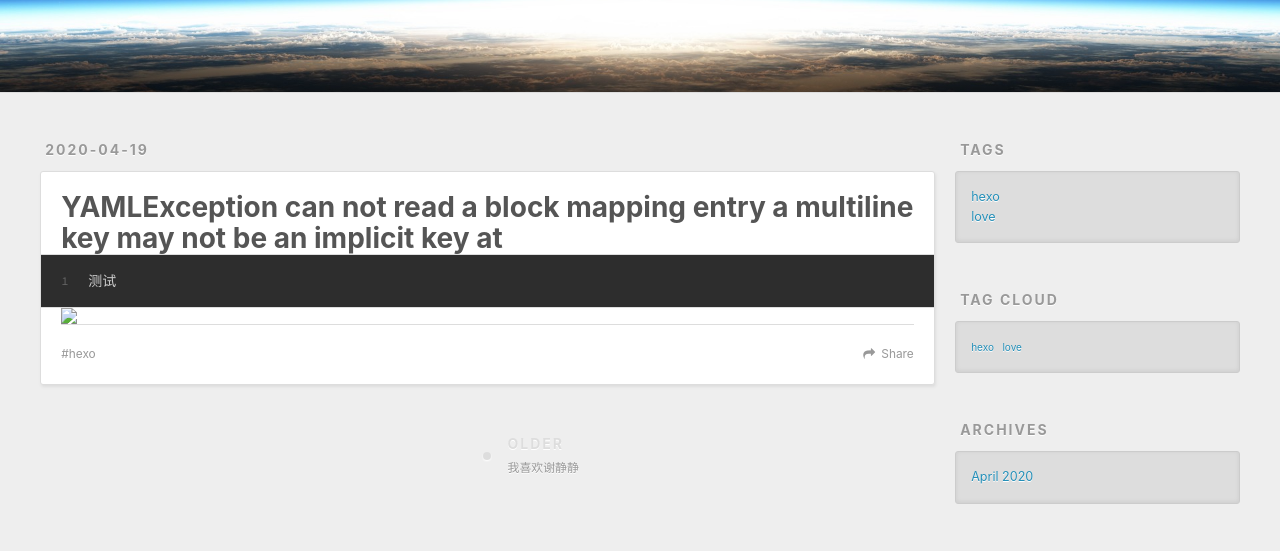
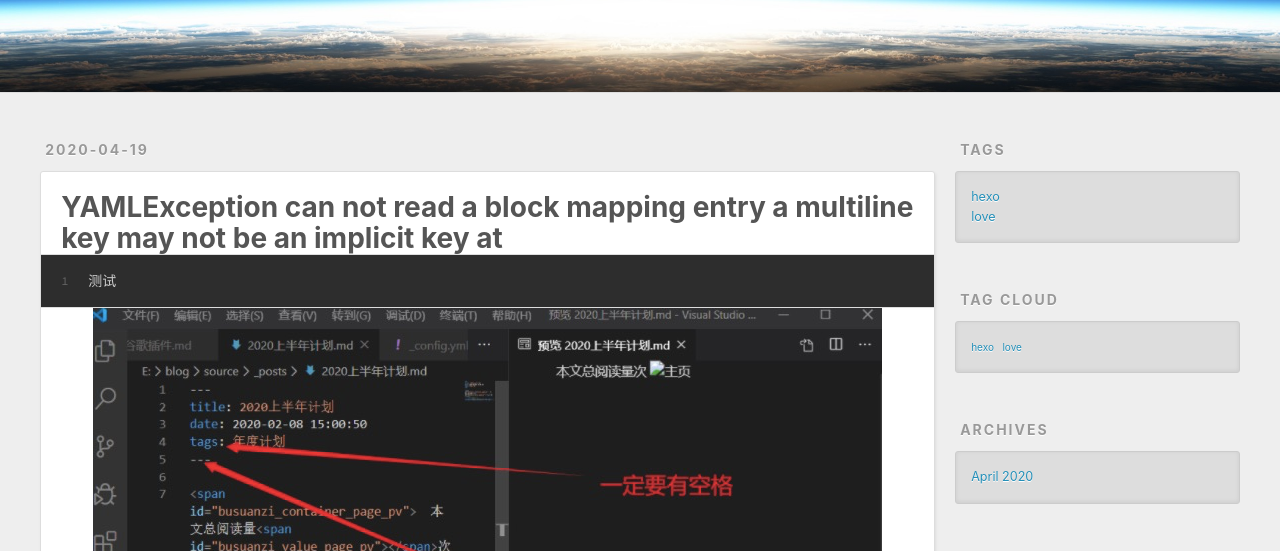
Before and after one commit to lccbiluox2/lccbiluox2.github.io, a plain HTML site: page 2020/04/19/hexo/YAMLException can not read a block mapping entry a multiline key may not be an implicit key at /index.html in a window 1280 px wide. Shown: the part 208-759 px from the top of the page. Drawn offline with nearby package versions, Linux system fonts and the light colour scheme.

Commit message:
Site updated: 2020-04-19 19:50:38

```diff
--- a/2020/04/19/hexo/YAMLException can not read a block mapping entry a multiline key may not be an implicit key at /index.html
+++ b/2020/04/19/hexo/YAMLException can not read a block mapping entry a multiline key may not be an implicit key at /index.html
@@ -14,13 +14,13 @@
 <meta property="og:site_name" content="Hexo">
 <meta property="og:description" content="1测试">
 <meta property="og:locale" content="en_US">
-<meta property="og:image" content="http://yoursite.com/2020/04/19/hexo/YAMLException%20can%20not%20read%20a%20block%20mapping%20entry%20a%20multiline%20key%20may%20not%20be%20an%20implicit%20key%20at%20/00-hexo-image/image-20200419193315153.png">
+<meta property="og:image" content="http://yoursite.com/00-hexo-image/image-20200419193315153.png">
 <meta property="article:published_time" content="2020-04-19T11:27:58.000Z">
-<meta property="article:modified_time" content="2020-04-19T11:49:08.690Z">
+<meta property="article:modified_time" content="2020-04-19T11:50:27.842Z">
 <meta property="article:author" content="John Doe">
 <meta property="article:tag" content="hexo">
 <meta name="twitter:card" content="summary">
-<meta name="twitter:image" content="http://yoursite.com/2020/04/19/hexo/YAMLException%20can%20not%20read%20a%20block%20mapping%20entry%20a%20multiline%20key%20may%20not%20be%20an%20implicit%20key%20at%20/00-hexo-image/image-20200419193315153.png">
+<meta name="twitter:image" content="http://yoursite.com/00-hexo-image/image-20200419193315153.png">
 
     <link rel="alternate" href="/atom.xml" title="Hexo" type="application/atom+xml">
 
@@ -93,7 +93,7 @@
 
         <figure class="highlight plain"><table><tr><td class="gutter"><pre><span class="line">1</span><br></pre></td><td class="code"><pre><span class="line">测试</span><br></pre></td></tr></table></figure>
 
-<img src="./00-hexo-image/image-20200419193315153.png">
+<img src="/00-hexo-image/image-20200419193315153.png">
 
 
 
```
Also changed, not shown: index.html (+1 -1 lines).
